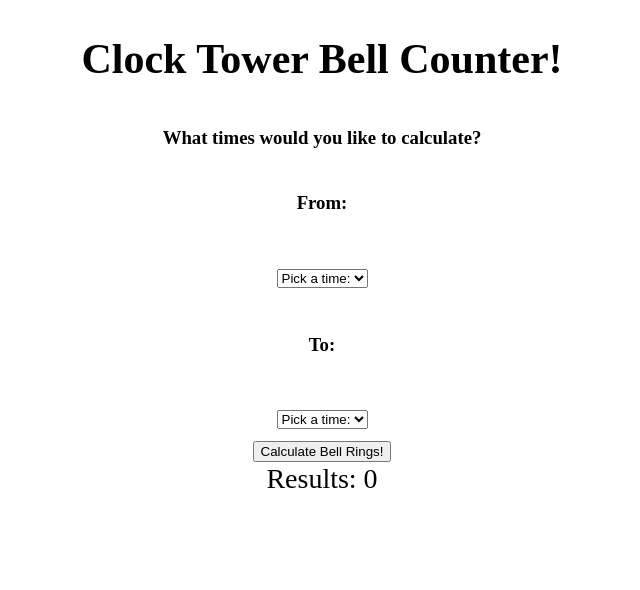
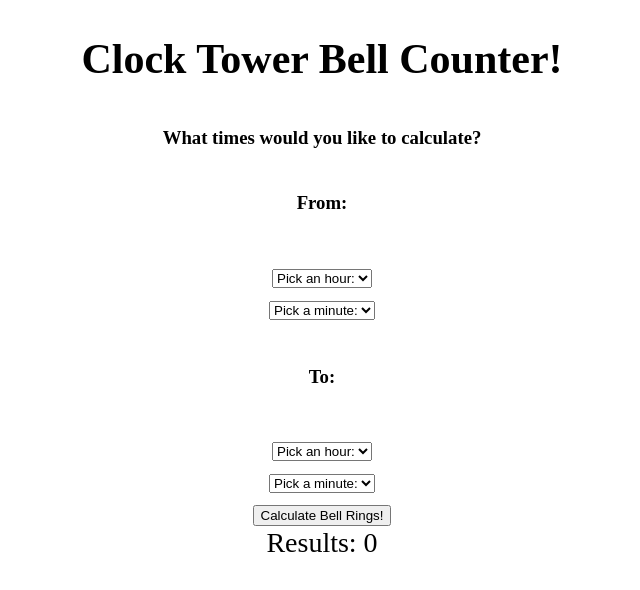
Before and after one commit to mepc36/clockTowerBellCounter, a React app: page / in a window 1280 px wide. Shown: the top 590 px of the page, without its empty margins (318-958 px from the left). Built offline with nearby package versions, Linux system fonts and the light colour scheme.

Commit message:
Have a 4 separate React state properties for from, to, minute, and hour values.

```diff
--- a/client/App.jsx
+++ b/client/App.jsx
@@ -13,27 +13,42 @@ class App extends React.Component {
   constructor(props) {
     super(props);
     this.state = {
-      fromTime: null,
-      toTime: null,
+      fromTimeHour: null,
+      fromTimeMinute: null,
+      toTimeHour: null,
+      toTimeMinute: null,
       results: 0,
     }
   }
 
-  setTime(e, toOrFrom) {
+  setTimeHour(e, toOrFrom) {
     e.preventDefault();
     if (toOrFrom === 'from') {
       this.setState({
-        fromTime: parseInt(e.target.value)
-      })
+        fromTimeHour: parseInt(e.target.value)
+      });
     } else {
       this.setState({
-        toTime: parseInt(e.target.value)
-      })
+        toTimeHour: parseInt(e.target.value)
+      });
+    }
+  }
+
+  setTimeMinute(e, toOrFrom) {
+    e.preventDefault();
+    if (toOrFrom === 'from') {
+      this.setState({
+        fromTimeMinute: parseInt(e.target.value)
+      });
+    } else {
+      this.setState({
+        toTimeMinute: parseInt(e.target.value)
+      });
     }
   }
 
   calculateBellRings() {
-    if (!this.state.fromTime || !this.state.toTime) {
+    if (!this.state.fromTimeHour || !this.state.fromTimeMinute || !this.state.toTimeHour || !this.state.toTimeMinute) {
       console.log('You must select two times, before the number of bell rings can be calculated!')
     } else {
       console.log('Calculating bell rings!');
@@ -45,7 +60,7 @@ class App extends React.Component {
     return (
       <Container>
         <h1>Clock Tower Bell Counter!</h1>
-        <TimeSetForm calculateBellRings={this.calculateBellRings.bind(this)} setTime={this.setTime.bind(this)}/>
+        <TimeSetForm calculateBellRings={this.calculateBellRings.bind(this)} setTimeHour={this.setTimeHour.bind(this)} setTimeMinute={this.setTimeMinute.bind(this)}/>
         <BellResults results={this.state.results}/>
       </Container>
     )
--- a/client/components/TimeMenu.jsx
+++ b/client/components/TimeMenu.jsx
@@ -9,23 +9,35 @@ class TimeMenu extends React.Component {
   }
 
   render() {
-    const options = [];
+    const hourOptions = [];
+    const minuteOptions = [];
 
     for (let i = 1; i <= 24; i++) {
-      for (let j = 0; j <= 59; j++) {
-        options.push(<option value={i}>{i}:{j}</option>);
+      hourOptions.push(<option value={i} key={i} data-tag="TagValue">{i}</option>);
+    }
+    for (let j = 0; j <= 59; j++) {
+      if (j < 10) {
+        minuteOptions.push(<option value={j} key={j}>:0{j}</option>);
+      } else {
+        minuteOptions.push(<option value={j} key={j}>:{j}</option>);
       }
     }
 
     return (
-      <div>
-        <form onChange={(e) => this.props.setTime(e, this.props.toOrFrom)}>
-        <select>
-          <option>Pick a time:</option>
-          {options}
-        </select>
+      <span>
+        <form onChange={(e) => this.props.setTimeHour(e, this.props.toOrFrom)}>
+          <select>
+            <option>Pick an hour:</option>
+            {hourOptions}
+          </select>
         </form>
-      </div>
+        <form onChange={(e) => this.props.setTimeMinute(e, this.props.toOrFrom)}>
+          <select>
+            <option>Pick a minute:</option>
+            {minuteOptions}
+          </select>
+        </form>
+      </span>
     )
   }
 }
--- a/client/components/TimeSetForm.jsx
+++ b/client/components/TimeSetForm.jsx
@@ -14,10 +14,11 @@ class TimeSetForm extends React.Component {
       <div>
         <h6>What times would you like to calculate?</h6>
           <h6>From:</h6>
-          <TimeMenu setTime={this.props.setTime} toOrFrom={'from'}/>
+          <TimeMenu setTimeHour={this.props.setTimeHour} setTimeMinute={this.props.setTimeMinute} toOrFrom={'from'}/>
           <h6>To:</h6>
-          <TimeMenu setTime={this.props.setTime} toOrFrom={'to'}/>
+          <TimeMenu setTimeHour={this.props.setTimeHour} setTimeMinute={this.props.setTimeMinute} toOrFrom={'to'}/>
         <button onClick={(e) => this.props.calculateBellRings(e)}>Calculate Bell Rings!</button>
+        <br />
       </div>
     )
   }
```
Also changed, not shown: public/bundle.js.
